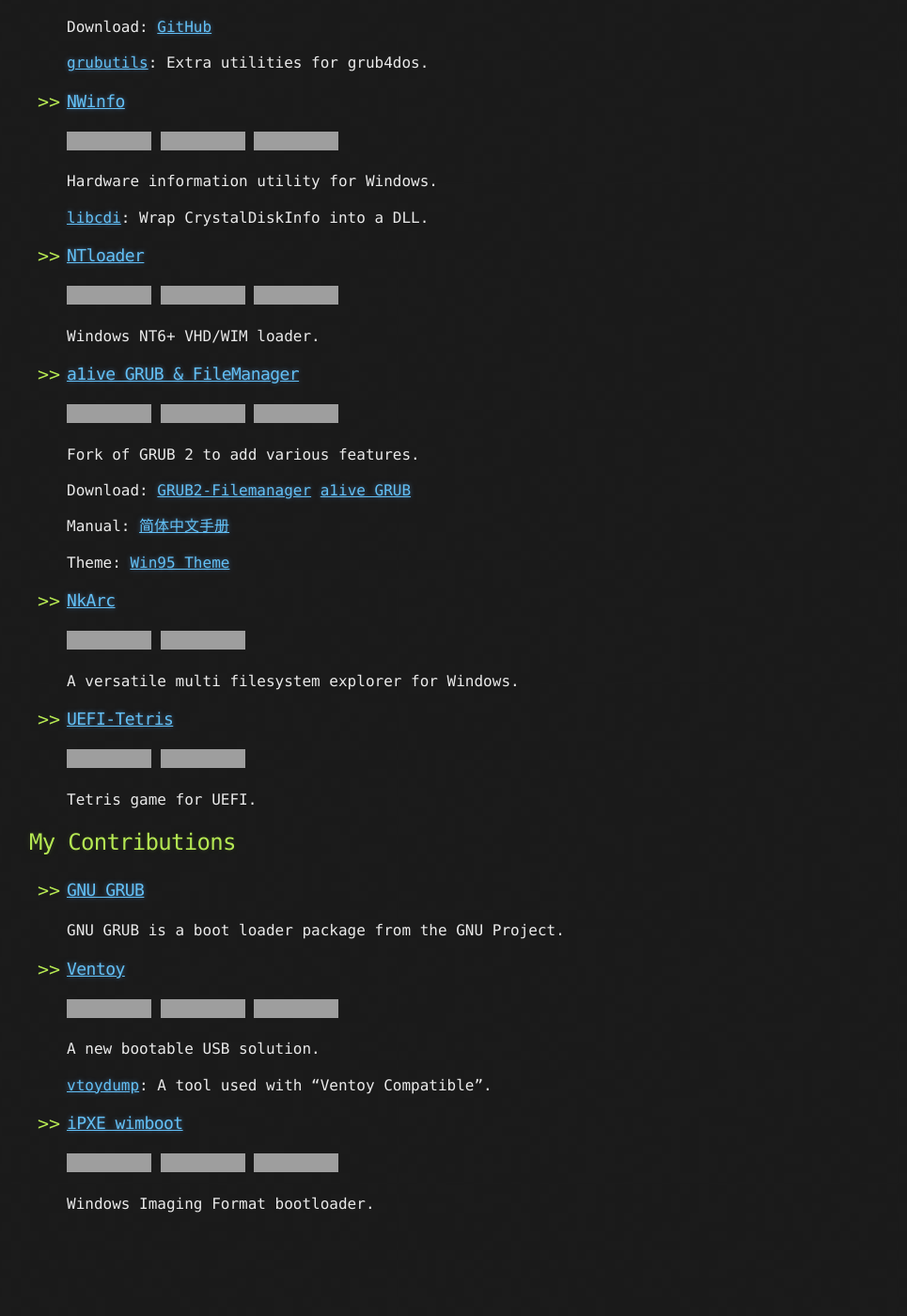
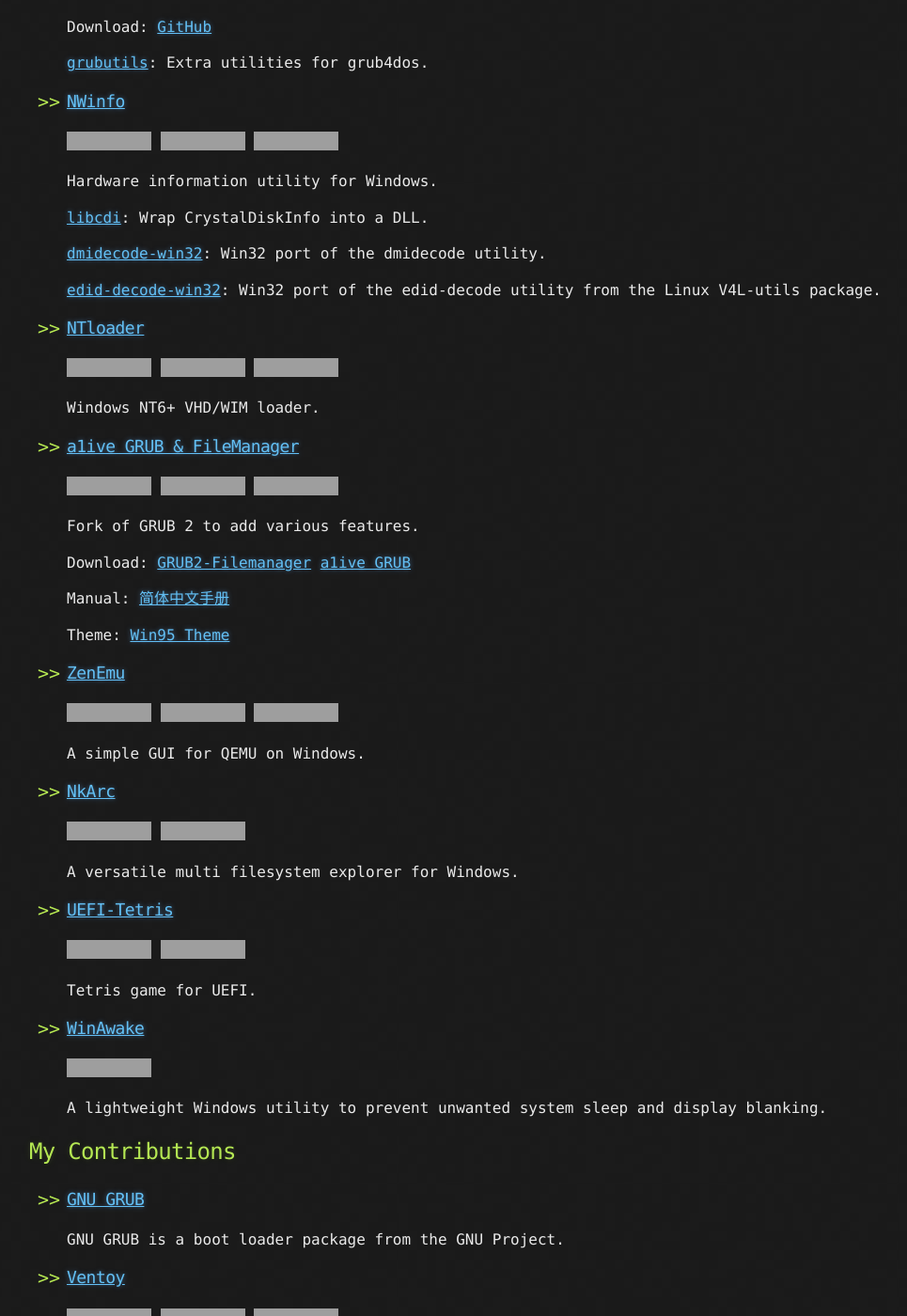
Before and after one commit to a1ive/a1ive.github.io, a Jekyll site: the page built from index.md, in a window 1280 px wide and 1400 px high, scrolled down 337 px. Shown: the whole window at 94% size, without its empty margins (109-1074 px from the left). Built offline with Jekyll 4.4.1, drawn with Linux system fonts in a browser that asks for light colours; our own code applies the rules of GitHub Pages for plain Markdown files; before the commit the page ends 1649 px from its top, so only the background shows below that; grey boxes are pictures that could not be loaded.

Commit message:
Update index.md

```diff
--- a/index.md
+++ b/index.md
@@ -22,6 +22,10 @@ layout: default
 
   [libcdi](https://github.com/a1ive/libcdi): Wrap CrystalDiskInfo into a DLL.
 
+  [dmidecode-win32](https://github.com/a1ive/dmidecode): Win32 port of the dmidecode utility.
+
+  [edid-decode-win32](https://github.com/a1ive/edid-decode): Win32 port of the edid-decode utility from the Linux V4L-utils package.
+
 - ### [NTloader](https://github.com/grub4dos/ntloader)
 
   ![](https://img.shields.io/github/license/grub4dos/ntloader) ![](https://img.shields.io/github/stars/grub4dos/ntloader?style=flat) ![](https://img.shields.io/github/downloads/grub4dos/ntloader/total)
@@ -40,6 +44,11 @@ layout: default
 
   Theme: [Win95 Theme](https://github.com/a1ive/grub-theme-win95)
 
+- ### [ZenEmu](https://github.com/a1ive/ZenEmu)
+  ![](https://img.shields.io/github/license/a1ive/ZenEmu) ![](https://img.shields.io/github/downloads/a1ive/ZenEmu/total) ![](https://img.shields.io/github/v/release/a1ive/ZenEmu)
+
+  A simple GUI for QEMU on Windows.
+
 - ### [NkArc](https://github.com/a1ive/NkArc)
 
   ![](https://img.shields.io/github/license/a1ive/NkArc) ![](https://img.shields.io/github/stars/a1ive/NkArc?style=flat)
@@ -51,6 +60,12 @@ layout: default
   ![](https://img.shields.io/github/license/a1ive/uefi-tetris) ![](https://img.shields.io/github/stars/a1ive/uefi-tetris?style=flat)
 
   Tetris game for UEFI.
+
+- ### [WinAwake](https://github.com/a1ive/WinAwake)
+
+  ![](https://img.shields.io/github/license/a1ive/WinAwake)
+
+  A lightweight Windows utility to prevent unwanted system sleep and display blanking.
 
 ## My Contributions
 
```
